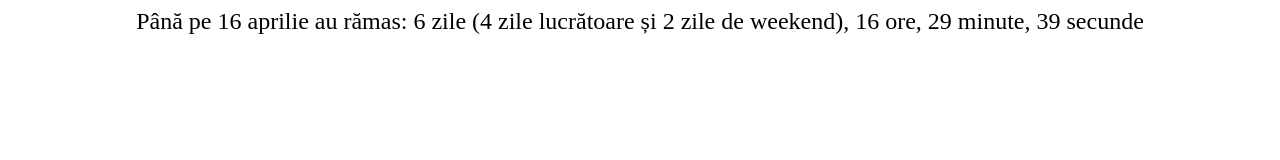
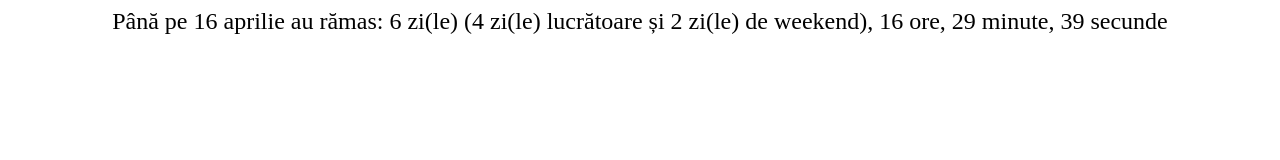
Before and after one commit to Illibur/public, a plain HTML site: page index.html in a window 1280 px wide. Drawn offline with Linux system fonts and the light colour scheme.

Commit message:
Update index.html

```diff
--- a/index.html
+++ b/index.html
@@ -45,7 +45,7 @@
 
       // Display the countdown
       let countdownElement = document.getElementById('countdown');
-      countdownElement.textContent = `Până pe 16 aprilie au rămas: ${days} zile (${remainingWeekdays} zile lucrătoare și ${remainingWeekends} zile de weekend), ${hours} ore, ${minutes} minute, ${seconds} secunde`;
+      countdownElement.textContent = `Până pe 16 aprilie au rămas: ${days} zi(le) (${remainingWeekdays} zi(le) lucrătoare și ${remainingWeekends} zi(le) de weekend), ${hours} ore, ${minutes} minute, ${seconds} secunde`;
     }
 
     // Update the countdown every second
```
